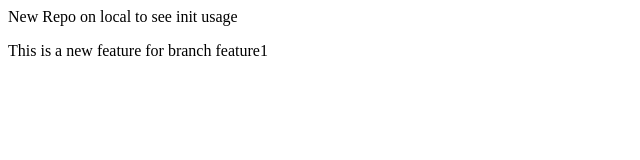
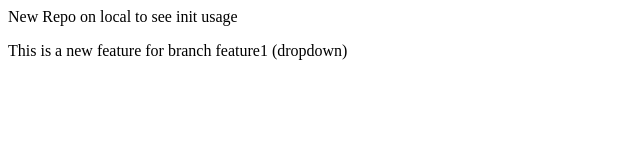
Before and after one commit to srihurry/newLocalRepo, a plain HTML site: page index.html in a window 1280 px wide. Shown: the full height of the page, 0-640 px from the left. Drawn offline with Linux system fonts and the light colour scheme.

```diff
--- a/index.html
+++ b/index.html
@@ -1,2 +1,2 @@
 <p>New Repo on local to see init usage</p>
-<p>This is a new feature for branch feature1</p>
+<p>This is a new feature for branch feature1 (dropdown)</p>
```
